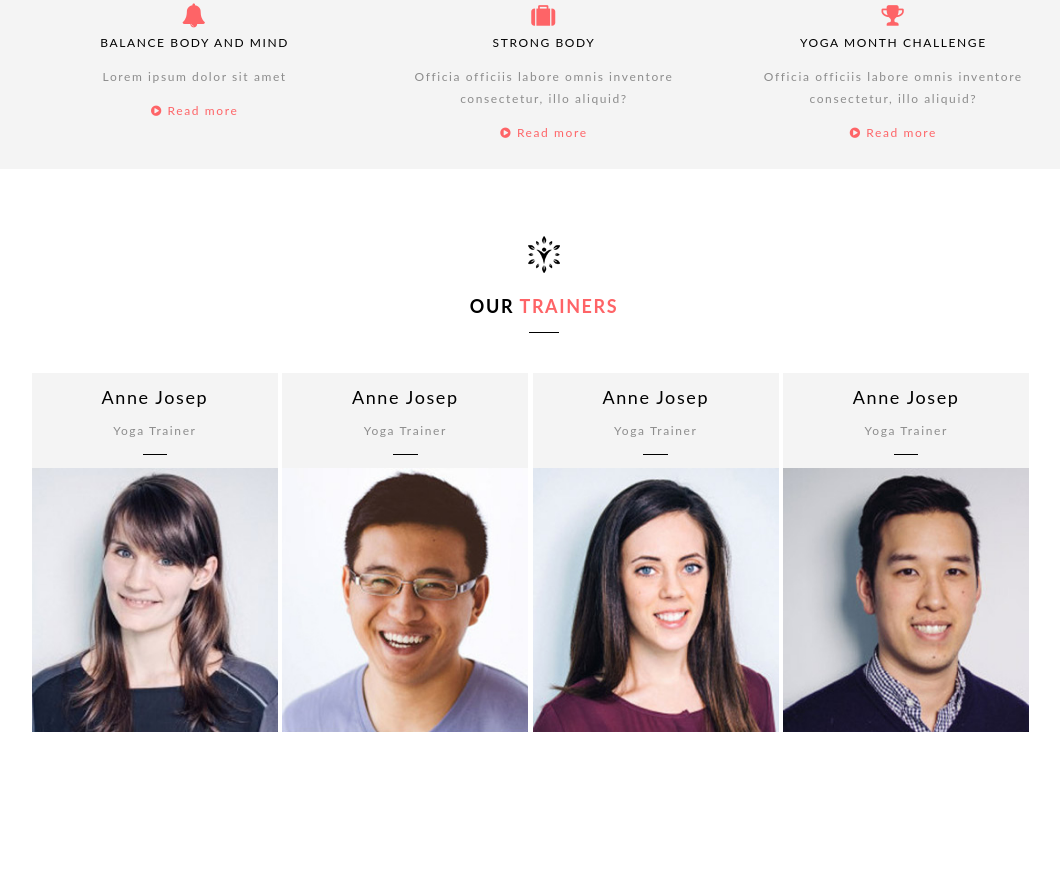
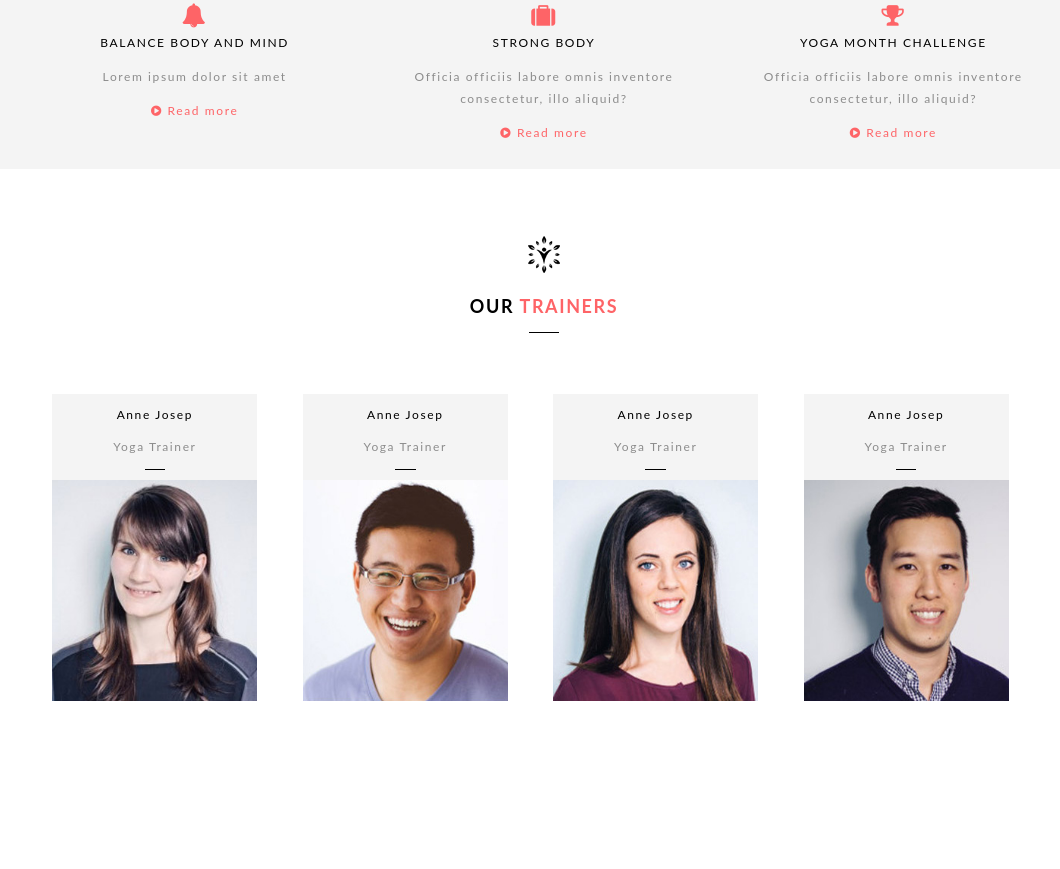
Before and after one commit to cgooyers/yoga-conversion, a website: page index.html in a window 1280 px wide. Shown: the part 491-1360 px from the top of the page, without its empty margins (96-1156 px from the left). Drawn offline with Linux system fonts and the light colour scheme.

Commit message:
finished styling trainer section

```diff
--- a/sass/style.scss
+++ b/sass/style.scss
@@ -39,7 +39,7 @@ span.services {
 .sec-title {
 	margin: 0 auto;
 	text-align: center;
-	padding: 4% 0;
+	padding: 4% 0 6% 0;
 
 	h1 {
 		color: black;
@@ -155,7 +155,8 @@ section.trainers {
 		margin: 0;
 	}
 	.desk--one-quarter {
-		width: 24%;
+		width: 20%;
+		margin: 0 2%
 	}
 	.pic-info {
 		background: $bg-light-grey;
@@ -172,6 +173,7 @@ section.trainers {
 				text-transform: capitalize;
 				text-align: center;
 				margin: 0;
+				font-size: 100%;
 			}
 			h3 {
 				font-size: 12px;
```
Also changed, not shown: css/style.css, 1 other file.
